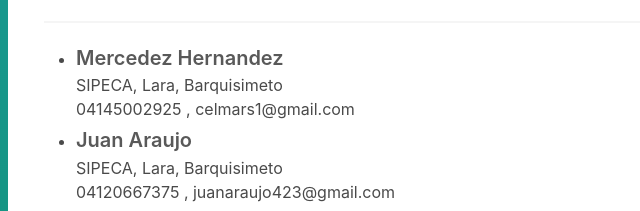
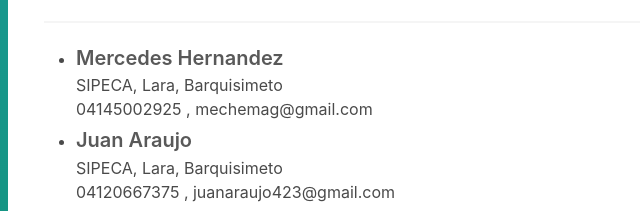
Before and after one commit to JoseAle2610/curriculum, a plain HTML site: page index.html in a window 1280 px wide. Shown: the part 1509-1720 px from the top of the page, 338-978 px from the left. Drawn offline with nearby package versions, Linux system fonts and the light colour scheme.

Commit message:
correoMercedez

```diff
--- a/index.html
+++ b/index.html
@@ -202,9 +202,9 @@
                     <hr>
                     <ul class="list">
                         <li class="mb-2">
-                            <h3 class="title is-5 mb-1">Mercedez Hernandez</h3>
+                            <h3 class="title is-5 mb-1">Mercedes Hernandez</h3>
                             <p>SIPECA, Lara, Barquisimeto</p>
-                            <p>04145002925 , celmars1@gmail.com</p>
+                            <p>04145002925 , mechemag@gmail.com</p>
                         </li>
                         <li>
                             <h3 class="title is-5 mb-1">Juan Araujo</h3>
```
